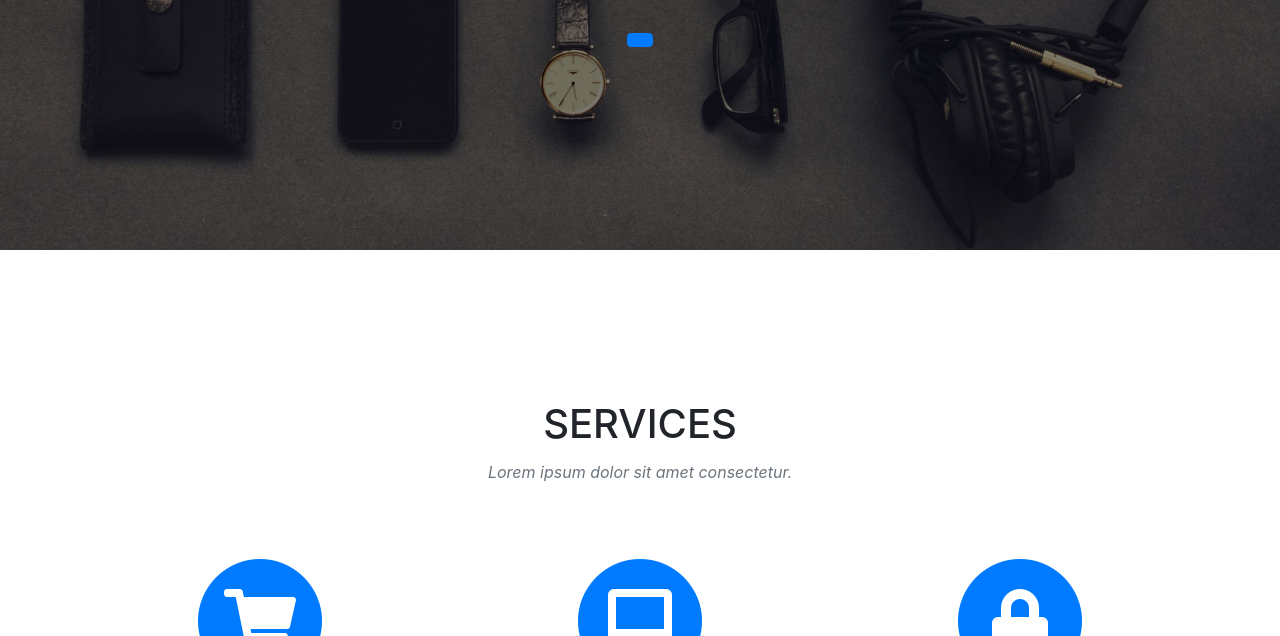
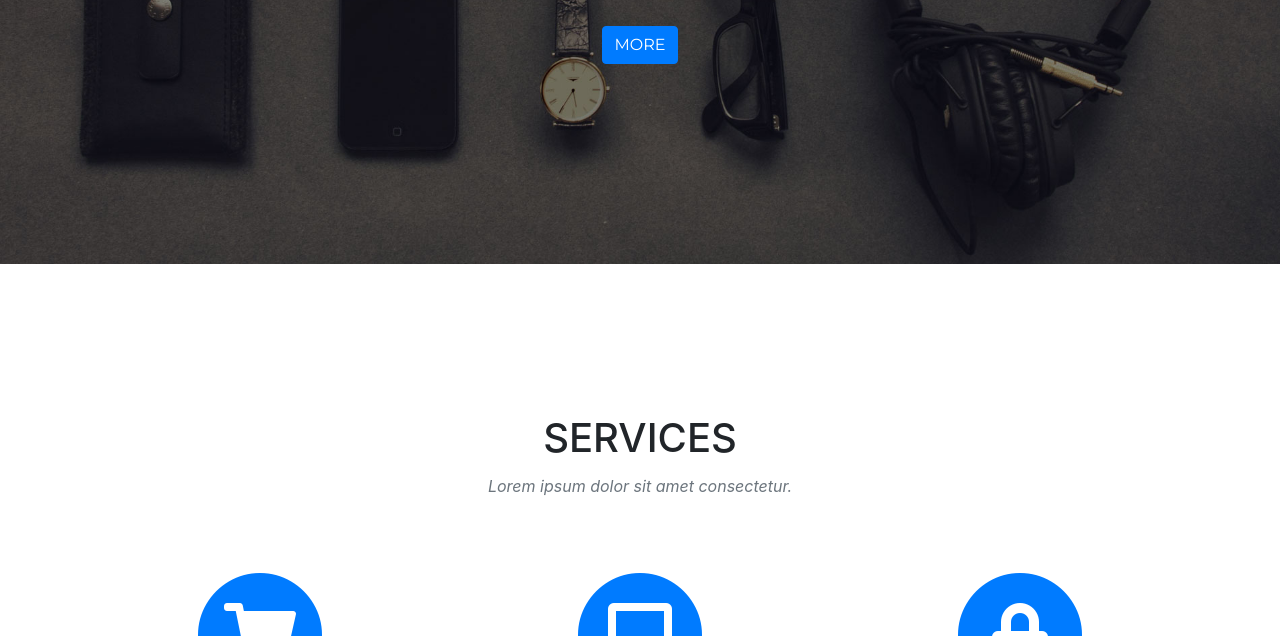
Before and after one commit to yea1402/Portfolio.github.io, a website with bundled scripts: page index.html in a window 1280 px wide. Shown: the part 464-1100 px from the top of the page. Built offline with nearby package versions, Linux system fonts and the light colour scheme; a web font is replaced by a local one.

Commit message:
Update index.html

```diff
--- a/index.html
+++ b/index.html
@@ -1,6 +1,6 @@
 <!DOCTYPE html>
 <html lang="en">
-<html lang="ko">
+
 
   <head>
 
@@ -64,7 +64,7 @@
         <div class="intro-text">
           <div class="intro-lead-in">Welcome To My Page!</div>
           <div class="intro-heading text-uppercase">yeajin's portfolio</div>
-          <a class="btn btn-primary btn-xl text-uppercase js-scroll-trigger" href="#services"></a>
+          <a class="btn btn-primary btn-xl text-uppercase js-scroll-trigger" href="#services">more</a>
         </div>
       </div>
     </header>
```
